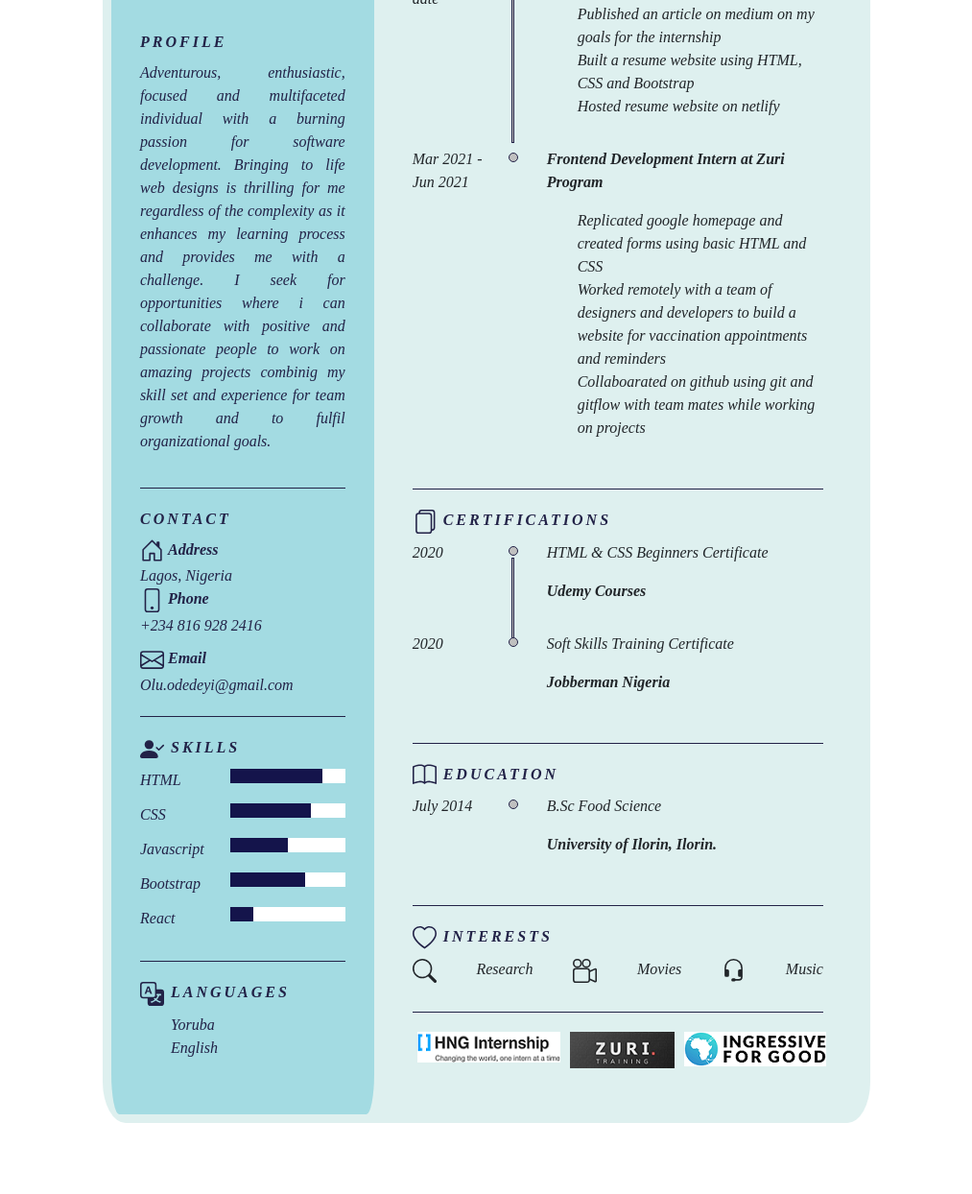
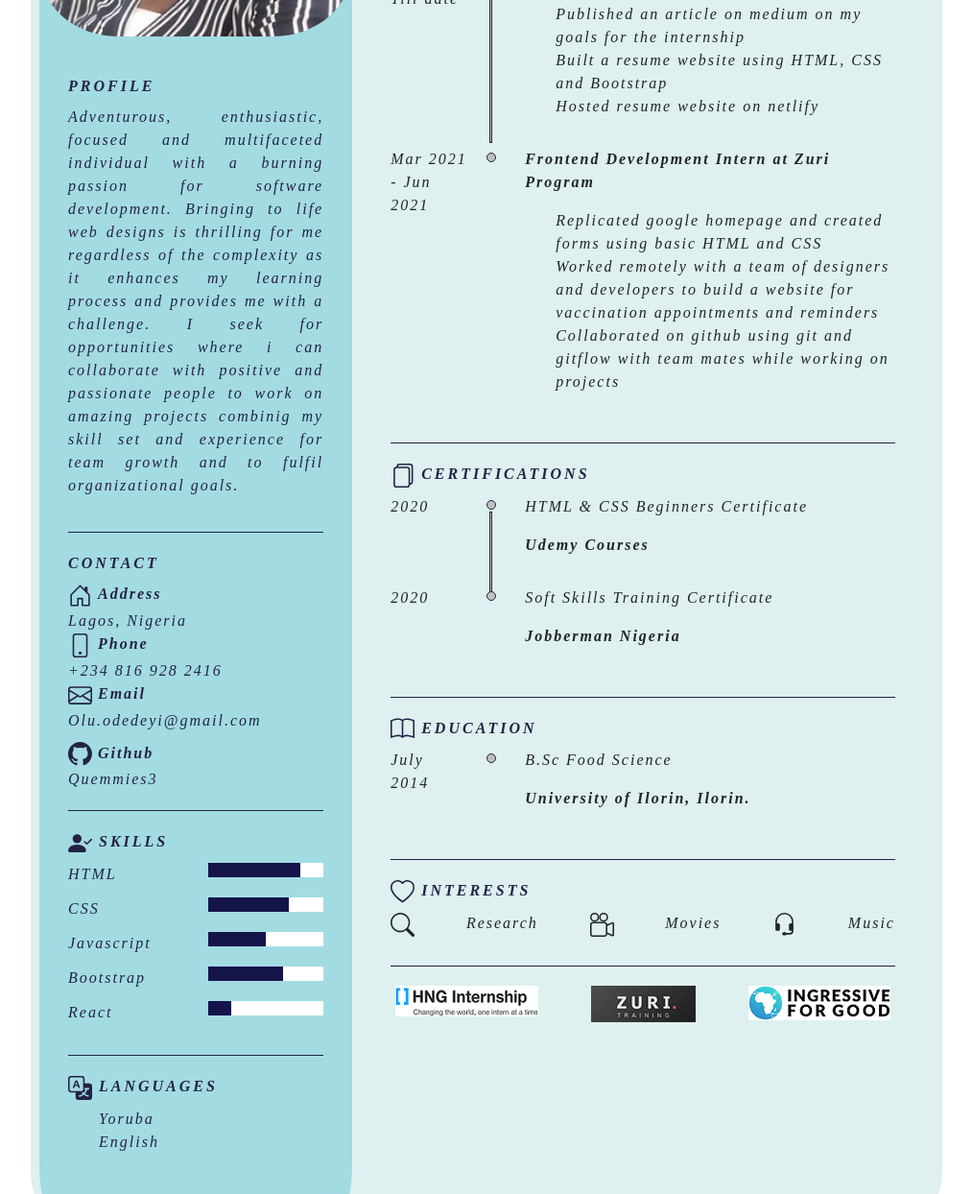
Before and after one commit to Quemmies3/Resume, a plain HTML site: page index.html in a window 1280 px wide. Shown: the part 309-1553 px from the top of the page at 96% size, without its empty margins (133-1146 px from the left). Before the commit the page ends 1529 px from the top, so only its background shows below. Drawn offline with nearby package versions, Linux system fonts and the light colour scheme.

Commit message:
corrected typo errors in html and modified css

```diff
--- a/index.html
+++ b/index.html
@@ -13,6 +13,9 @@
     </head>
 
     <body>
+
+        <!-- Profile -->
+
         <div class="resume-wrapper">
             <div class="resume-left">
                 <div class="resume-image">
@@ -34,6 +37,8 @@
                             </p>
                         </div>
                     </div>
+
+                    <!-- Contact Info -->
 
                     <div class="resume-item resume-contact">
                         <div class="resume-title">Contact</div>
@@ -80,9 +85,31 @@
                                 </svg>
                                <strong>Email</strong>
                             </div>
-                            <div class="resume-subinfo">Olu.odedeyi@gmail.com</div>
+                            <div class="resume-subinfo">
+                                <a href= "mailto: olu.odedeyi@gmail.com">Olu.odedeyi@gmail.com</a>
+                            </div>
+                        </div>
+
+                        <div class="resume-info">
+                            <div class="resume-subtitle">
+                                <svg xmlns="http://www.w3.org/2000/svg"
+                                     width="25"
+                                     height="25"
+                                     fill="currentColor"
+                                     class="bi bi-github"
+                                     viewBox="0 0 16 16">
+                                    <path d="M8 0C3.58 0 0 3.58 0 8c0 3.54 2.29 6.53 5.47 7.59.4.07.55-.17.55-.38 0-.19-.01-.82-.01-1.49-2.01.37-2.53-.49-2.69-.94-.09-.23-.48-.94-.82-1.13-.28-.15-.68-.52-.01-.53.63-.01 1.08.58 1.23.82.72 1.21 1.87.87 2.33.66.07-.52.28-.87.51-1.07-1.78-.2-3.64-.89-3.64-3.95 0-.87.31-1.59.82-2.15-.08-.2-.36-1.02.08-2.12 0 0 .67-.21 2.2.82.64-.18 1.32-.27 2-.27.68 0 1.36.09 2 .27 1.53-1.04 2.2-.82 2.2-.82.44 1.1.16 1.92.08 2.12.51.56.82 1.27.82 2.15 0 3.07-1.87 3.75-3.65 3.95.29.25.54.73.54 1.48 0 1.07-.01 1.93-.01 2.2 0 .21.15.46.55.38A8.012 8.012 0 0 0 16 8c0-4.42-3.58-8-8-8z"/>
+                                </svg>
+                               <strong>Github</strong>
+                            </div>
+                            <div class="resume-subinfo">
+                                <a href= "https://github.com/Quemmies3">Quemmies3</a>
+                            </div>
                         </div>
                     </div>
+
+                    <!--Skills Section -->
+
                     <div class="resume-item resume-skills">
                         <div class="resume-title">
                             <svg xmlns="http://www.w3.org/2000/svg"
@@ -139,6 +166,9 @@
                             </div>
                         </div>
                     </div>
+
+                    <!-- Language section -->
+
                     <div class="resume-item resume-languages">
                         <div class="resume-title">
                             <svg xmlns="http://www.w3.org/2000/svg"
@@ -161,6 +191,9 @@
                     </div>
                 </div>
             </div>
+
+            <!-- Experience -->
+
             <div class="resume-right">
                 <div class="resume-item resume-namerole">
                     <div class="name">Olukemi Odedeyi</div>
@@ -200,13 +233,16 @@
                                     <ul>
                                         <li>Replicated google homepage and created forms using basic HTML and CSS</li>
                                         <li>Worked remotely with a team of designers and developers to build a website for vaccination appointments and reminders</li>
-                                        <li>Collaboarated on github using git and gitflow with team mates while working on projects</li>
+                                        <li>Collaborated on github using git and gitflow with team mates while working on projects</li>
                                     </ul>
                                 </p>
                             </div>
                         </div>
                     </div>
                 </div>
+
+                <!-- Cerificications -->
+
                 <div class="resume-item resume-certifications">
                     <div class="resume-title">
                         <svg xmlns="http://www.w3.org/2000/svg"
@@ -236,6 +272,9 @@
                         </div>
                     </div>
                 </div>
+
+                <!-- Education -->
+
                 <div class="resume-item resume-education">
                     <div class="resume-title">
                         <svg xmlns="http://www.w3.org/2000/svg"
@@ -258,6 +297,9 @@
                         </div>
                     </div>
                 </div>
+
+                <!-- Interests -->
+
                 <div class="resume-item resume-interests">
                     <div class="resume-title">
                         <svg xmlns="http://www.w3.org/2000/svg"
@@ -316,6 +358,9 @@
                         </div>
                     </div>
                 </div>
+
+                <!-- Logos -->
+
                 <div class="resume-items resume-logo">
                     <div class="resume-info">
                         <div class="logos">
--- a/style.css
+++ b/style.css
@@ -11,13 +11,14 @@
 
 body {
     background: rgb(243, 247, 246);
-    font-size: 13px;
+    font-size: 14px;
     line-height: 20px;
+    letter-spacing: 2px;
 }
 
 .resume-wrapper {
     display: flex;
-    width: 800px;
+    width: 950px;
     margin: 50px auto;
     padding: 9px;
     background: rgb(222, 240, 239);
@@ -52,6 +53,11 @@ body {
 .resume-wrapper .resume-left .resume-info {
     color: rgb(34, 34, 71);
     text-align: justify;
+}
+
+.resume-wrapper .resume-left .resume-info .resume-subinfo a {
+    color: rgb(34, 34, 71);
+    text-decoration: none;
 }
 
 .resume-wrapper .resume-left .resume-bottom {
```
